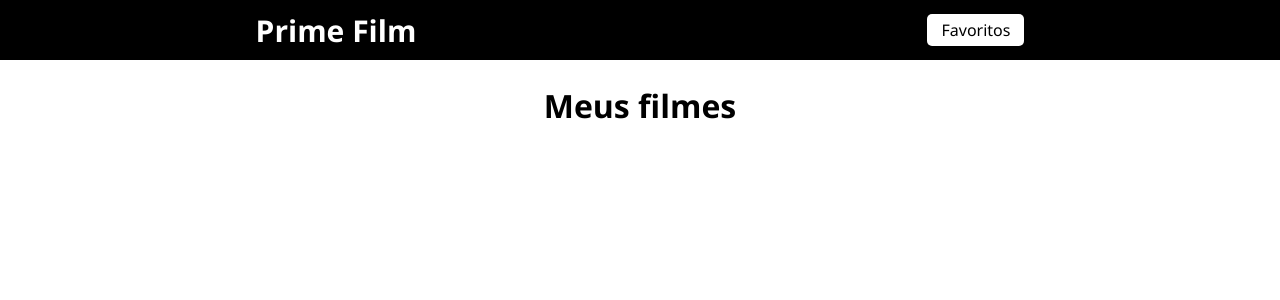
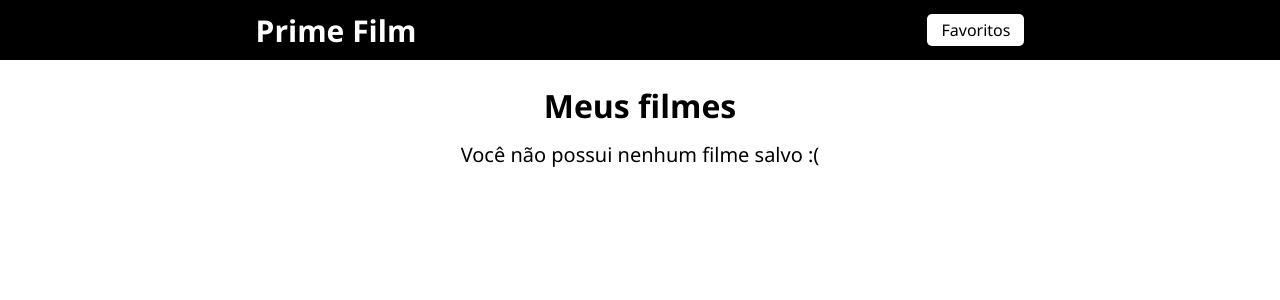
Before and after one commit to onicolasmauricio/Projects-FrontEnd, a React (Create React App) app in the folder primefilm/: page /favoritos in a window 1280 px wide. Shown: the top 300 px of the page. Built offline with nearby package versions, Linux system fonts and the light colour scheme; the HTML template or start-up script is replaced by a standard one.

Commit message:
Setting the localStore to null and showing a return message to user when the favorite's list was empty

```diff
--- a/primefilm/src/pages/Favoritos/index.js
+++ b/primefilm/src/pages/Favoritos/index.js
@@ -17,12 +17,14 @@ function deleteMovie(id){
         return (item.id !== id)
     })
     setMovies(filterMovies);
+    localStorage.setItem("@primeflix", JSON.stringify(filterMovies))
 }
 
 return(
     <div className='my-movies'>
         <h1>Meus filmes</h1>
 
+        {movies.length === 0 && <span>Você não possui nenhum filme salvo :( </span>}
         <ul>
             {movies.map((item) => {
                 return(
```
